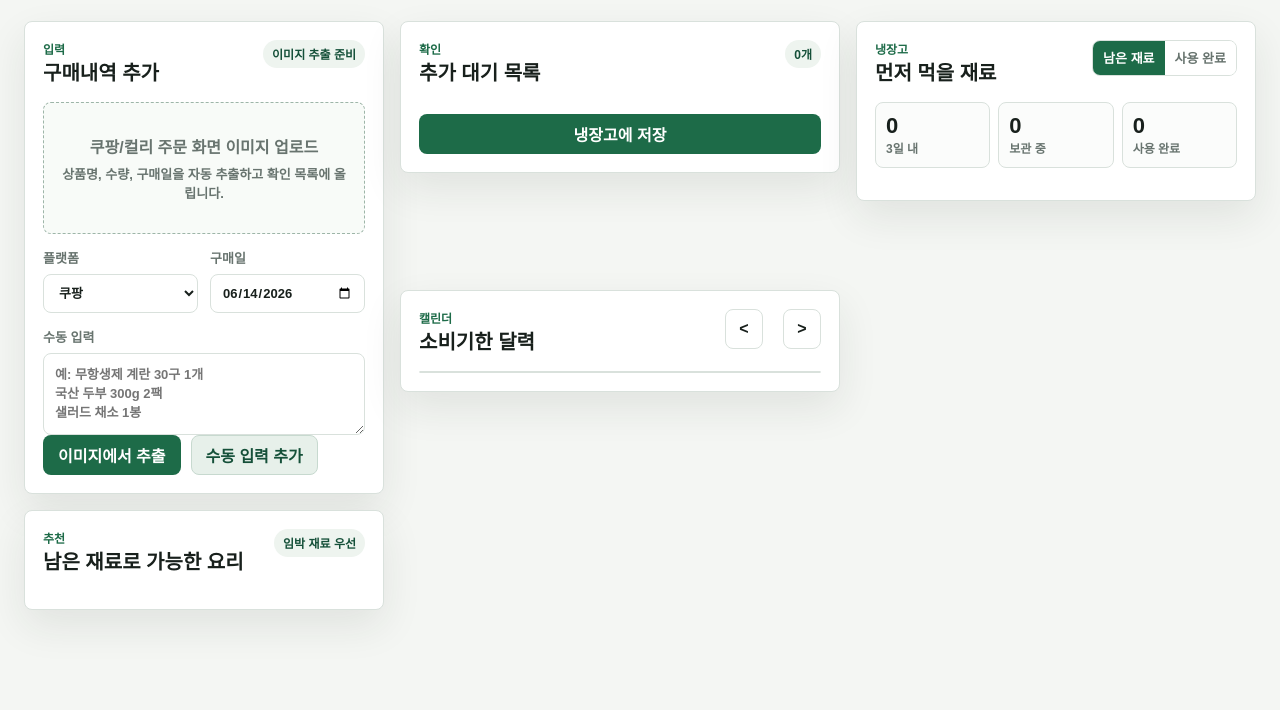
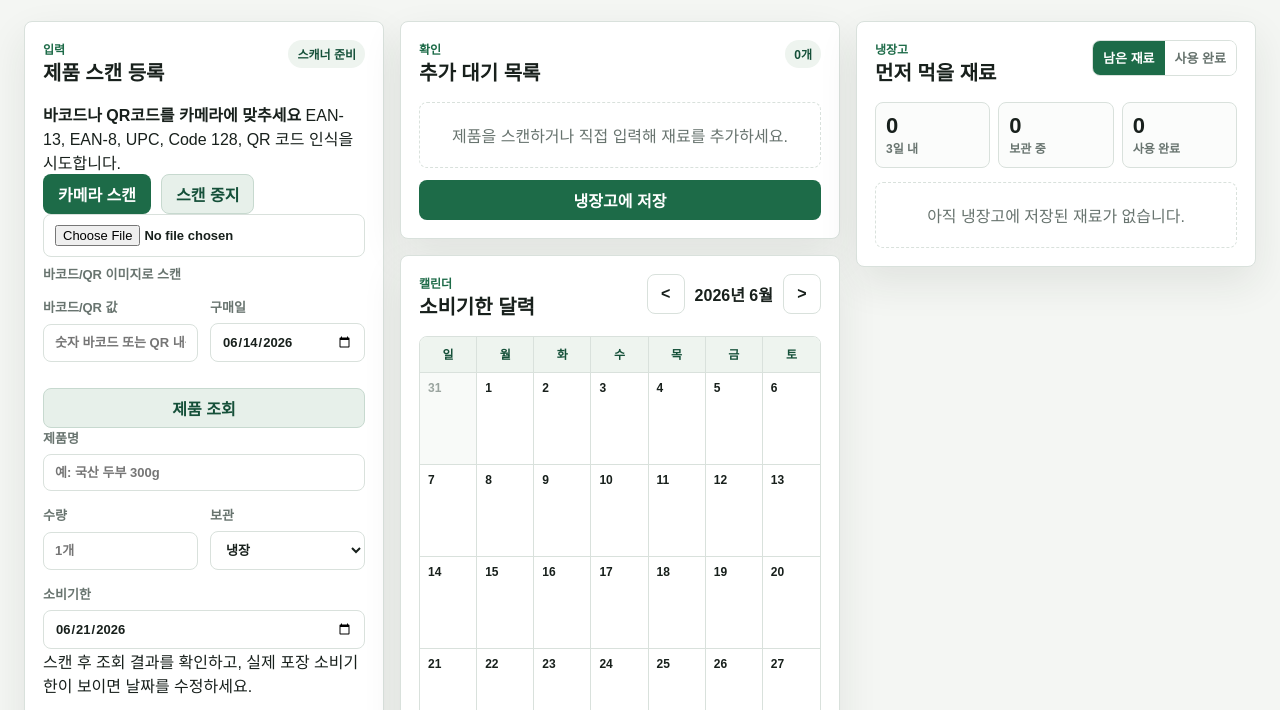
Before and after one commit to nalm/fridge-queue-mvp, a website: page index.html in a window 1280 px wide. Shown: the part 90-800 px from the top of the page. Drawn offline with Linux system fonts and the light colour scheme; a script that the page names is missing.

Commit message:
Update index.html

```diff
--- a/index.html
+++ b/index.html
@@ -24,29 +24,33 @@
           <div class="panel-head">
             <div>
               <p class="section-kicker">입력</p>
-              <h2 id="intakeTitle">구매내역 추가</h2>
+              <h2 id="intakeTitle">제품 스캔 등록</h2>
             </div>
-            <span class="status-pill" id="apiStatus">이미지 추출 준비</span>
+            <span class="status-pill" id="apiStatus">스캐너 준비</span>
           </div>
 
-          <label class="dropzone" for="receiptImage">
-            <input id="receiptImage" type="file" accept="image/*">
-            <span class="dropzone-title">쿠팡/컬리 주문 화면 이미지 업로드</span>
-            <span class="dropzone-copy">상품명, 수량, 구매일을 자동 추출하고 확인 목록에 올립니다.</span>
+          <div class="scanner-box">
+            <video id="scanVideo" playsinline muted hidden></video>
+            <div class="scanner-placeholder" id="scannerPlaceholder">
+              <strong>바코드나 QR코드를 카메라에 맞추세요</strong>
+              <span>EAN-13, EAN-8, UPC, Code 128, QR 코드 인식을 시도합니다.</span>
+            </div>
+          </div>
+
+          <div class="button-row">
+            <button class="primary-button" id="startScanButton" type="button">카메라 스캔</button>
+            <button class="secondary-button" id="stopScanButton" type="button" disabled>스캔 중지</button>
+          </div>
+
+          <label class="compact-upload" for="barcodeImageInput">
+            <input id="barcodeImageInput" type="file" accept="image/*">
+            바코드/QR 이미지로 스캔
           </label>
-
-          <div class="image-preview" id="imagePreview" hidden>
-            <img id="receiptPreview" alt="업로드한 구매내역 미리보기">
-          </div>
 
           <div class="field-grid">
             <label>
-              플랫폼
-              <select id="platformInput">
-                <option value="쿠팡">쿠팡</option>
-                <option value="마켓컬리">마켓컬리</option>
-                <option value="기타">기타</option>
-              </select>
+              바코드/QR 값
+              <input id="barcodeInput" type="text" inputmode="numeric" placeholder="숫자 바코드 또는 QR 내용">
             </label>
             <label>
               구매일
@@ -54,15 +58,35 @@
             </label>
           </div>
 
-          <label>
-            수동 입력
-            <textarea id="manualInput" rows="4" placeholder="예: 무항생제 계란 30구 1개&#10;국산 두부 300g 2팩&#10;샐러드 채소 1봉"></textarea>
-          </label>
+          <button class="secondary-button wide tight" id="lookupButton" type="button">제품 조회</button>
 
-          <div class="button-row">
-            <button class="primary-button" id="extractButton" type="button">이미지에서 추출</button>
-            <button class="secondary-button" id="manualButton" type="button">수동 입력 추가</button>
+          <div class="product-form">
+            <label>
+              제품명
+              <input id="productNameInput" type="text" placeholder="예: 국산 두부 300g">
+            </label>
+            <div class="field-grid">
+              <label>
+                수량
+                <input id="quantityInput" type="text" placeholder="1개">
+              </label>
+              <label>
+                보관
+                <select id="storageInput">
+                  <option value="냉장">냉장</option>
+                  <option value="냉동">냉동</option>
+                  <option value="실온">실온</option>
+                </select>
+              </label>
+            </div>
+            <label>
+              소비기한
+              <input id="expiryDateInput" type="date">
+            </label>
+            <p class="form-hint" id="productHint">스캔 후 조회 결과를 확인하고, 실제 포장 소비기한이 보이면 날짜를 수정하세요.</p>
           </div>
+
+          <button class="primary-button wide" id="addProductButton" type="button">대기 목록에 추가</button>
         </section>
 
         <section class="panel review-panel" aria-labelledby="reviewTitle">
@@ -74,7 +98,7 @@
             <span class="count-badge" id="draftCount">0개</span>
           </div>
           <div class="draft-list" id="draftList"></div>
-          <div class="empty-state" id="draftEmpty">이미지 추출 또는 수동 입력으로 재료를 추가하세요.</div>
+          <div class="empty-state" id="draftEmpty">제품을 스캔하거나 직접 입력해 재료를 추가하세요.</div>
           <button class="primary-button wide" id="saveDraftsButton" type="button">냉장고에 저장</button>
         </section>
 
@@ -167,7 +191,6 @@
       </article>
     </template>
 
-    <script src="https://cdn.jsdelivr.net/npm/tesseract.js@5/dist/tesseract.min.js"></script>
     <script src="app.js" type="module"></script>
   </body>
 </html>
```
